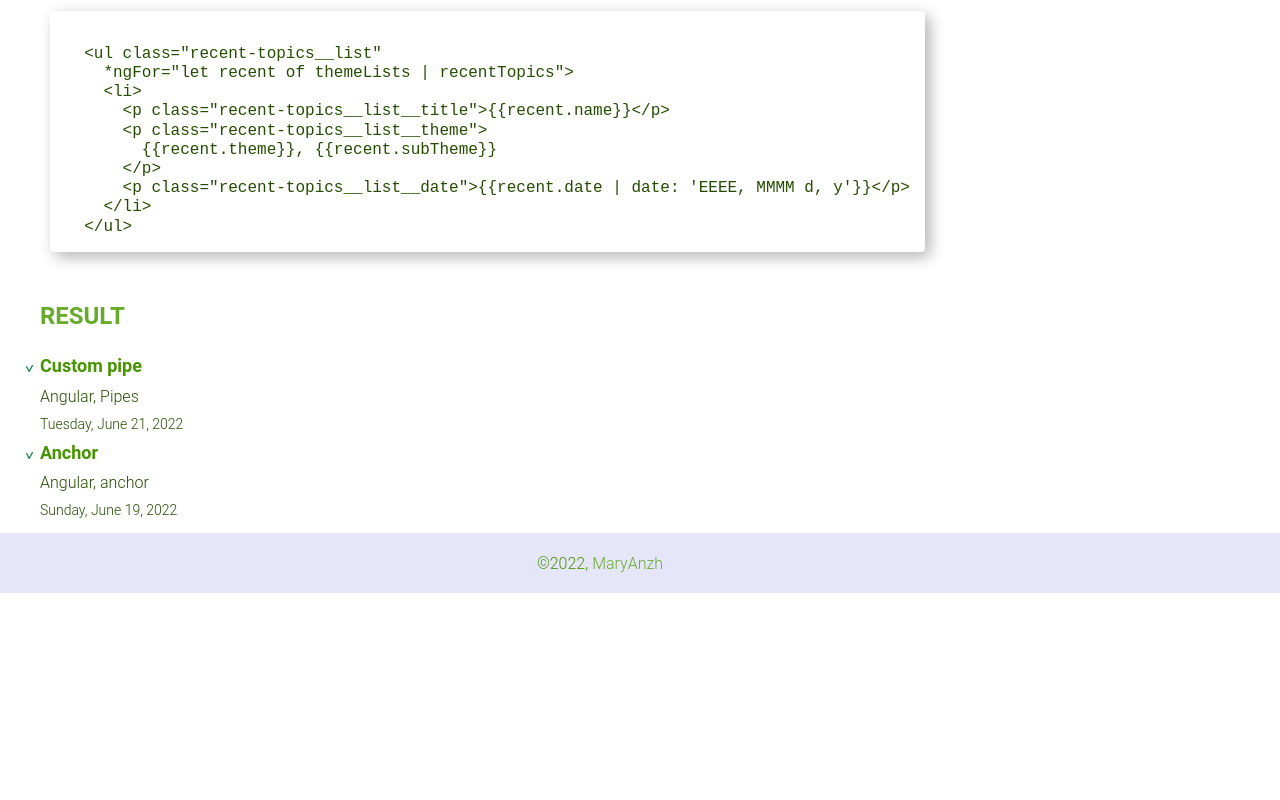
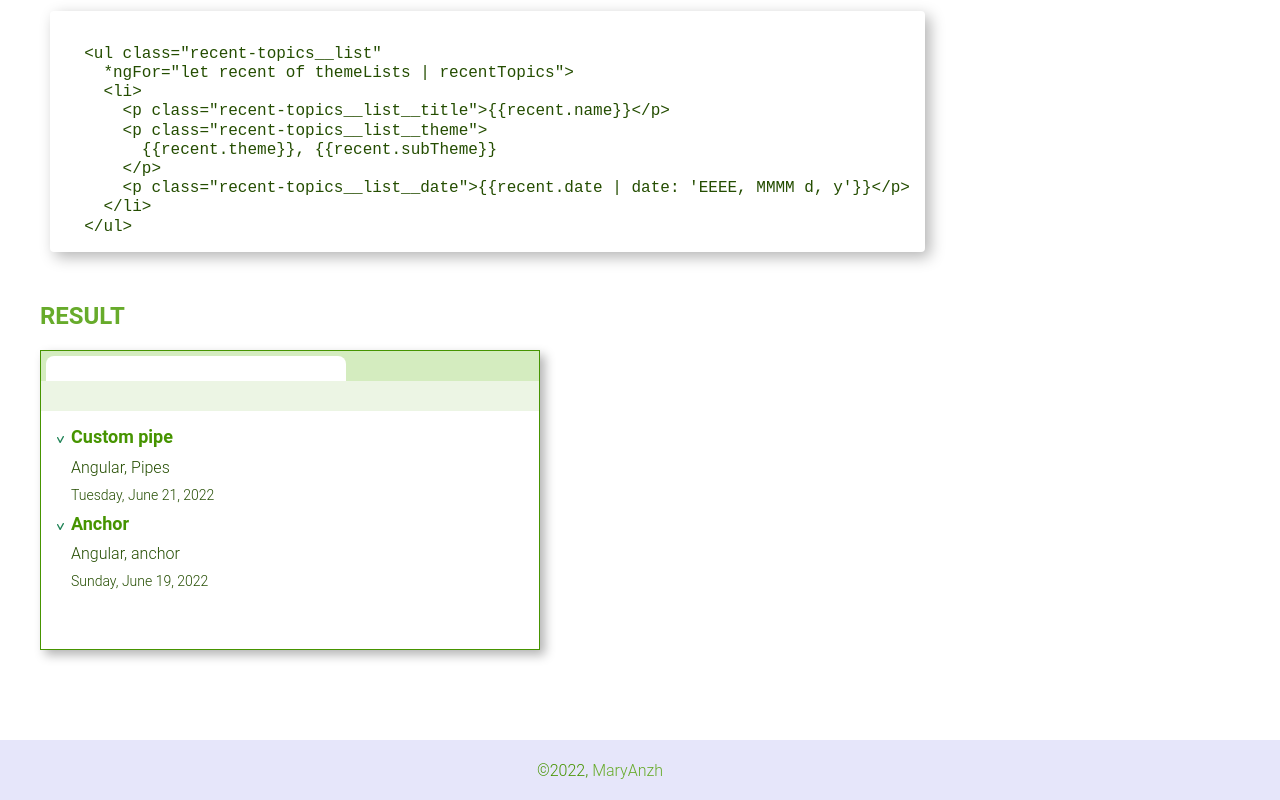
Before and after one commit to MaryAnzh/Preparing-for-the-interview, an Angular app: page /custom-pipe in a window 1280 px wide. Shown: the part 2392-3192 px from the top of the page. Before the commit the page ends 2985 px from the top, so only its background shows below. Built offline with nearby package versions, Linux system fonts and the light colour scheme.

Commit message:
feat: add frome component

```diff
--- a/src/app/app.component.scss
+++ b/src/app/app.component.scss
@@ -23,6 +23,7 @@
       width: 100%;
       background: lavender;
       color: $mainColorDark;
+
     }
 
   }
--- a/src/app/core/components/browser-frame/browser-frame.component.html
+++ b/src/app/core/components/browser-frame/browser-frame.component.html
@@ -1 +1,9 @@
-<p>browser-frame works!</p>
+<section class="frame">
+  <div class="frame__header">
+    <div class="frame__header__site-name"></div>
+  </div>
+  <div class="frame__url">
+
+  </div>
+<ng-content></ng-content>
+</section>
--- a/src/app/core/components/browser-frame/browser-frame.component.scss
+++ b/src/app/core/components/browser-frame/browser-frame.component.scss
@@ -0,0 +1,35 @@
+@import '../../../../vareable';
+
+:host {
+  .frame {
+    min-width: 500px;
+    width: fit-content;
+    min-height: 300px;
+    border: 1px solid $mainColorDark;
+    box-shadow: 5px 5px 10px rgb(180, 180, 180);
+
+    &__header {
+      width: 100%;
+      height: 30px;
+      display: flex;
+      justify-content: space-between;
+      align-items: flex-end;
+      padding-left: 5px;
+      background: $mainColorLight;
+
+      &__site-name {
+        width: 300px;
+        height: 25px;
+        border-radius: 8px 8px 0 0;
+        background: #ffffff;
+      }
+    }
+
+    &__url {
+      width: 100%;
+      height: 30px;
+      background: $mainColorLight2;
+      margin-bottom: 10px;
+    }
+  }
+}
--- a/src/app/core/pages/angular/custom-pipe/custom-pipe.component.html
+++ b/src/app/core/pages/angular/custom-pipe/custom-pipe.component.html
@@ -87,8 +87,8 @@ export const themeLists: Itheme[] = [
     </div>
 
     <h4 class="sample__title-result">Result</h4>
-    <!-- <app-browser-frame></app-browser-frame> -->
-    <ul class="sample__result"
+    <app-browser-frame>
+          <ul class="sample__result"
     *ngFor="let recent of sampleThemeLists | recentTopics">
     <li>
       <p class="sample__result__title">{{recent.name}}</p>
@@ -98,4 +98,6 @@ export const themeLists: Itheme[] = [
       <p class="sample__result__date">{{recent.date | date: 'EEEE, MMMM d, y'}}</p>
     </li>
     </ul>
+    </app-browser-frame>
+
   </section>
--- a/src/app/core/pages/angular/custom-pipe/custom-pipe.component.scss
+++ b/src/app/core/pages/angular/custom-pipe/custom-pipe.component.scss
@@ -4,6 +4,7 @@
 
   .sample {
     margin-top: 40px;
+    margin-bottom: 80px;
 
     h3 {
       text-transform: uppercase;
@@ -26,6 +27,7 @@
     &__result {
       list-style: url(../../../../../assets/icons/check.svg);
       line-height: 1.8;
+      margin-left: 30px;
 
 
       &__title {
```
